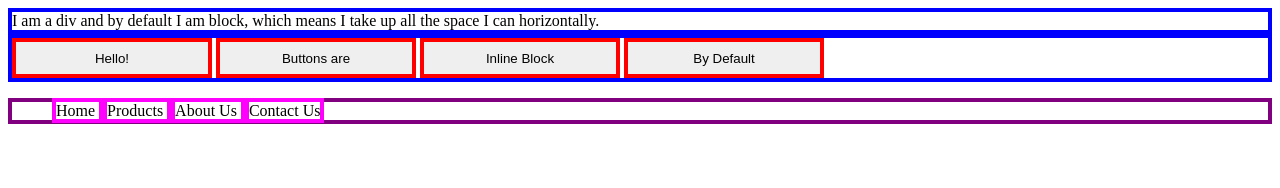
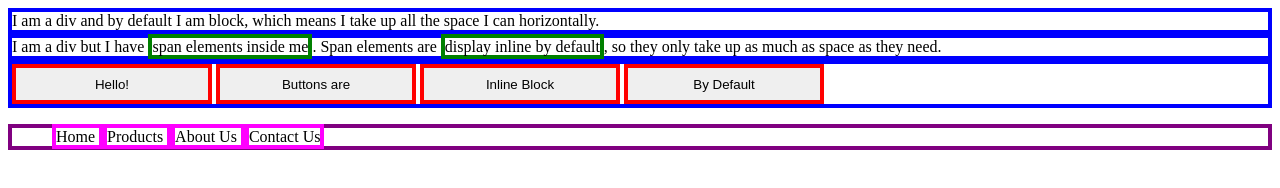
Before and after one commit to Anguiano-j/prep-0422-code-solutions, a website: page prep-css-display/index.html in a window 1280 px wide. Drawn offline with Linux system fonts and the light colour scheme.

Commit message:
updated complete prep-css-display

```diff
--- a/prep-css-display/index.html
+++ b/prep-css-display/index.html
@@ -7,6 +7,7 @@
   <meta http-equiv="X-UA-Compatible" content="ie=edge">
   <title>CSS Display Properties</title>
   <style>
+    span {border: 4px solid green}
     div {border: 4px solid blue;
     }
     button
@@ -22,6 +23,11 @@
 
 <body>
   <div>I am a div and by default I am block, which means I take up all the space I can horizontally.</div>
+  <div>
+    I am a div but I have <span>span elements inside me</span>.
+    Span elements are <span>display inline by default</span>,
+    so they only take up as much as space as they need.
+  </div>
   <div>
     <button>Hello!</button>
     <button>Buttons are</button>
```
